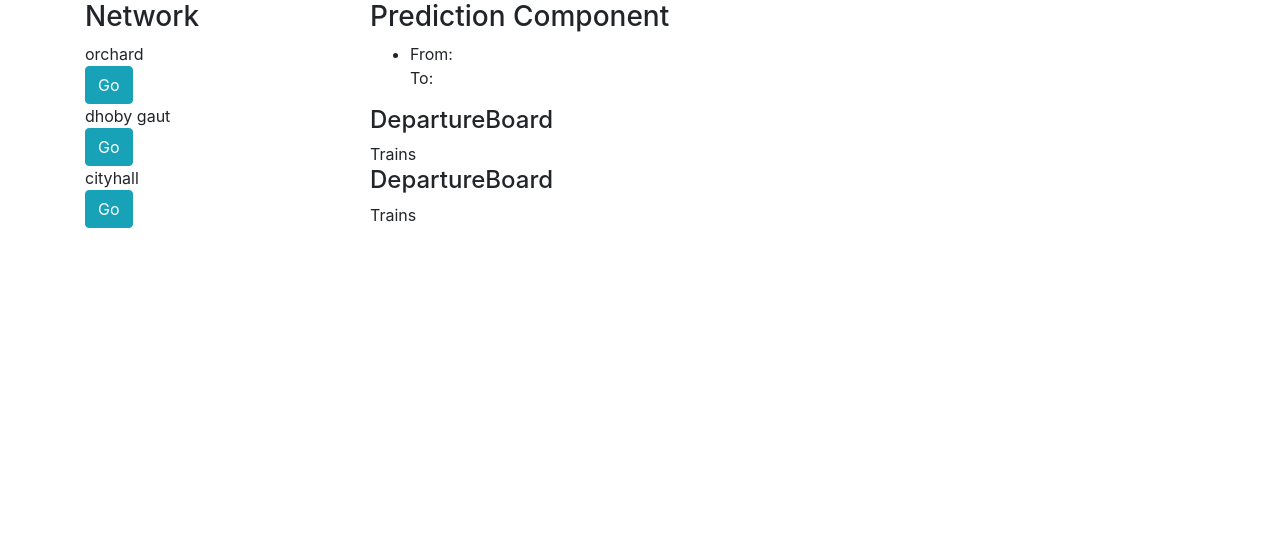
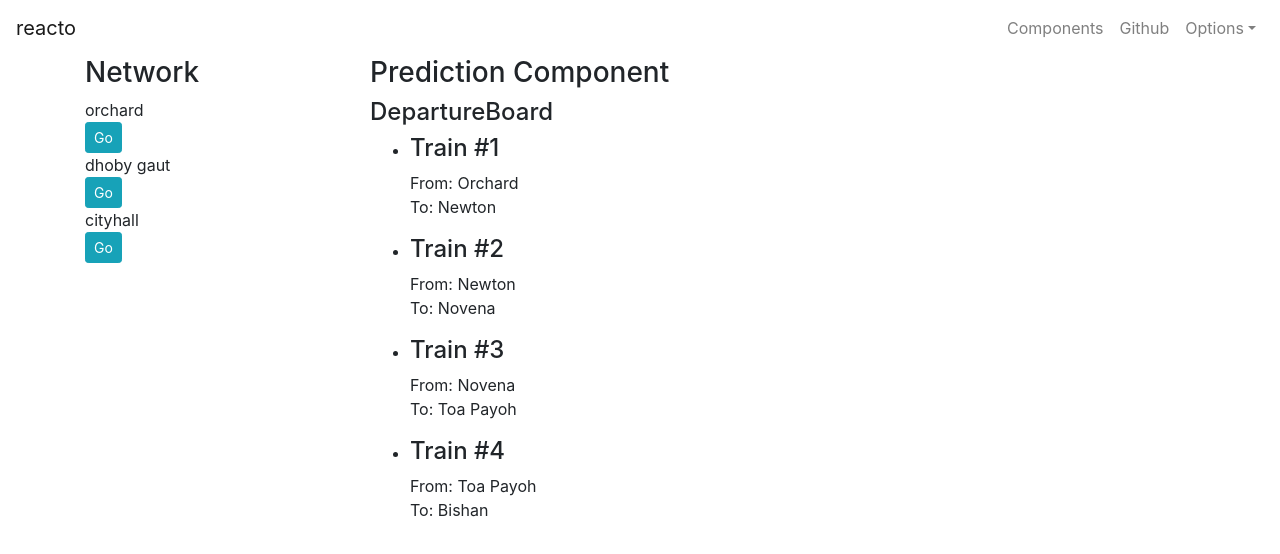
Before and after one commit to primaulia/reacto, a React (Create React App) app: page / in a window 1280 px wide. Shown: the top 554 px of the page. Built offline with nearby package versions, Linux system fonts and the light colour scheme.

Commit message:
latest component structure

```diff
--- a/src/Main.js
+++ b/src/Main.js
@@ -1,15 +1,18 @@
 import React, {Component} from 'react'
+import {Container, Row, Col} from 'reactstrap'
 
-import {Container, Row, Col} from 'reactstrap'
+import Navbar from './components/Navbar'
 import Network from './components/Network'
 import Prediction from './components/Prediction'
+
 import trainsData from './data/trains'
-
 const stations = ['orchard', 'dhoby gaut', 'cityhall']
 
 class Main extends Component {
   render() {
     return (
+      <div>
+        <Navbar/>
         <Container>
           <Row>
             <Col xs="12" md="3">
@@ -20,6 +23,7 @@
             </Col>
           </Row>
         </Container>
+      </div>
     )
   }
 }
--- a/src/components/DepartureBoard.js
+++ b/src/components/DepartureBoard.js
@@ -4,10 +4,19 @@
 class DepartureBoard extends Component {
 
   render () {
+    const data = this.props.data
+    const trainList = data.map(({id, ...train}) => {
+      return (
+        <Trains train={train} key={id} />
+      )
+    })
+
     return (
       <div>
         <h4>DepartureBoard</h4>
-        <Trains />
+        <ul>
+          {trainList}
+        </ul>
       </div>
     )
   }
--- a/src/components/Line.js
+++ b/src/components/Line.js
@@ -7,7 +7,7 @@
       <div>
         { this.props.station }
         <br />
-        <Button color="info">Go</Button>
+        <Button color="info" size="sm">Go</Button>
       </div>
     )
   }
--- /dev/null
+++ b/src/components/Navbar.js
@@ -0,0 +1,66 @@
+import React, {Component} from 'react'
+import {
+  Collapse,
+  Navbar,
+  NavbarToggler,
+  NavbarBrand,
+  Nav,
+  NavItem,
+  NavLink,
+  UncontrolledDropdown,
+  DropdownToggle,
+  DropdownMenu,
+  DropdownItem } from 'reactstrap'
+
+export default class Example extends Component {
+  constructor (props) {
+    super(props)
+
+    this.toggle = this.toggle.bind(this)
+    this.state = {
+      isOpen: false
+    }
+  }
+  toggle () {
+    this.setState({
+      isOpen: !this.state.isOpen
+    })
+  }
+  render () {
+    return (
+      <div>
+        <Navbar color='faded' light expand='md'>
+          <NavbarBrand href='/'>reacto</NavbarBrand>
+          <NavbarToggler onClick={this.toggle} />
+          <Collapse isOpen={this.state.isOpen} navbar>
+            <Nav className='ml-auto' navbar>
+              <NavItem>
+                <NavLink href='/components/'>Components</NavLink>
+              </NavItem>
+              <NavItem>
+                <NavLink href='https://github.com/reactstrap/reactstrap'>Github</NavLink>
+              </NavItem>
+              <UncontrolledDropdown nav inNavbar>
+                <DropdownToggle nav caret>
+                  Options
+                </DropdownToggle>
+                <DropdownMenu >
+                  <DropdownItem>
+                    Option 1
+                  </DropdownItem>
+                  <DropdownItem>
+                    Option 2
+                  </DropdownItem>
+                  <DropdownItem divider />
+                  <DropdownItem>
+                    Reset
+                  </DropdownItem>
+                </DropdownMenu>
+              </UncontrolledDropdown>
+            </Nav>
+          </Collapse>
+        </Navbar>
+      </div>
+    )
+  }
+}
--- a/src/components/Prediction.js
+++ b/src/components/Prediction.js
@@ -3,24 +3,13 @@
 
 class Prediction extends Component {
   render () {
-    let { name, from, to } = this.props.data
+
 
     return (
       <div>
         <h3>Prediction Component</h3>
 
-        <ul>
-          <li>
-            <h4>{ name }</h4>
-            <p>
-              From: { from }<br/>
-              To: { to }
-            </p>
-          </li>
-        </ul>
-
-        <DepartureBoard />
-        <DepartureBoard />
+        <DepartureBoard {...this.props} />
       </div>
     )
   }
--- a/src/components/Trains.js
+++ b/src/components/Trains.js
@@ -3,8 +3,16 @@
 class Trains extends Component {
 
   render () {
+    let {from, name, to} = this.props.train
+
     return (
-      <div>Trains</div>
+      <li>
+        <h4>{ name }</h4>
+        <p>
+          From: { from }<br/>
+          To: { to }
+        </p>
+      </li>
     )
   }
 
```
Also changed, not shown: src/components/Network.js (line endings or trailing spaces). Lines whose indentation alone changed are shown as unchanged.
